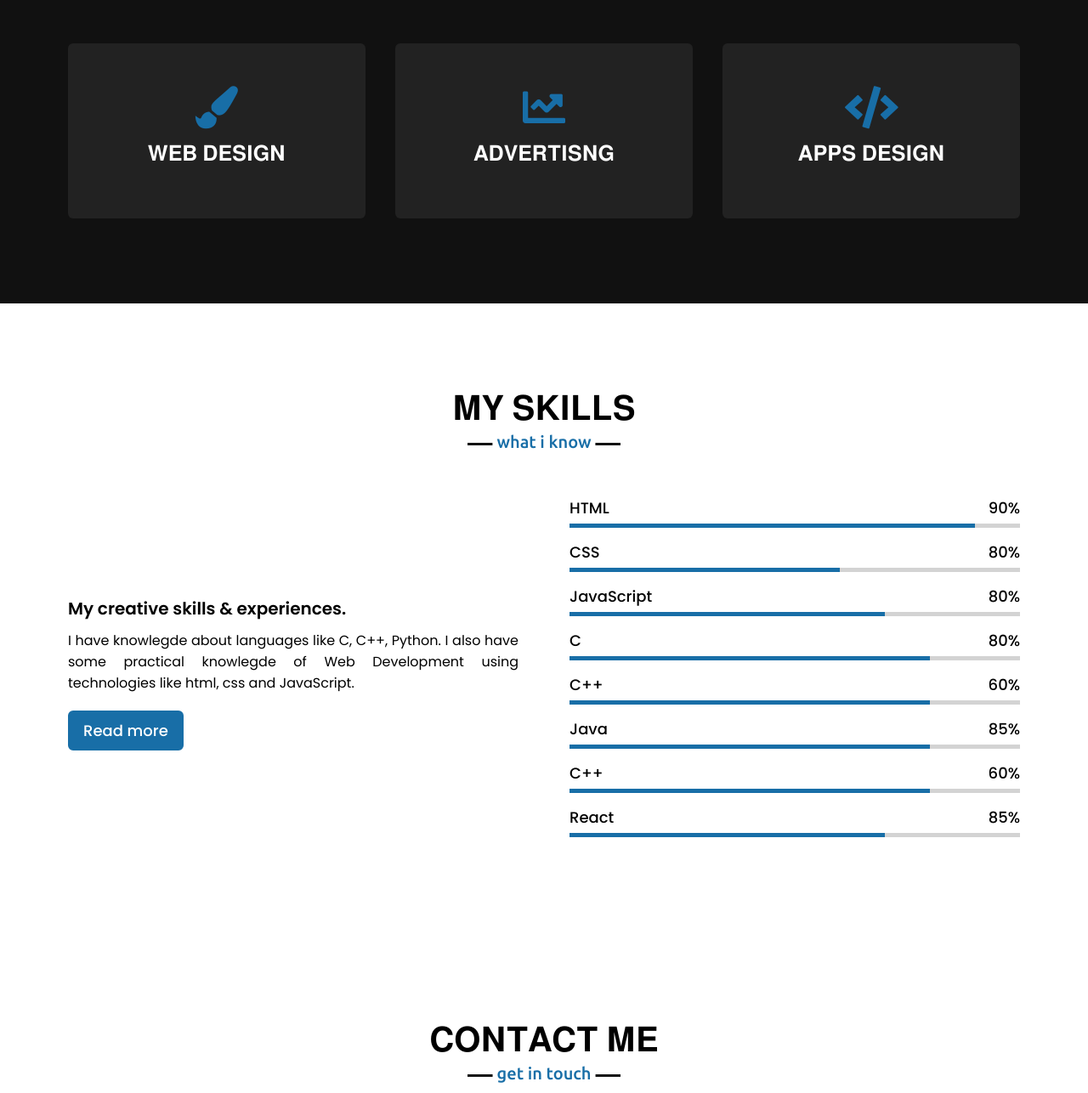
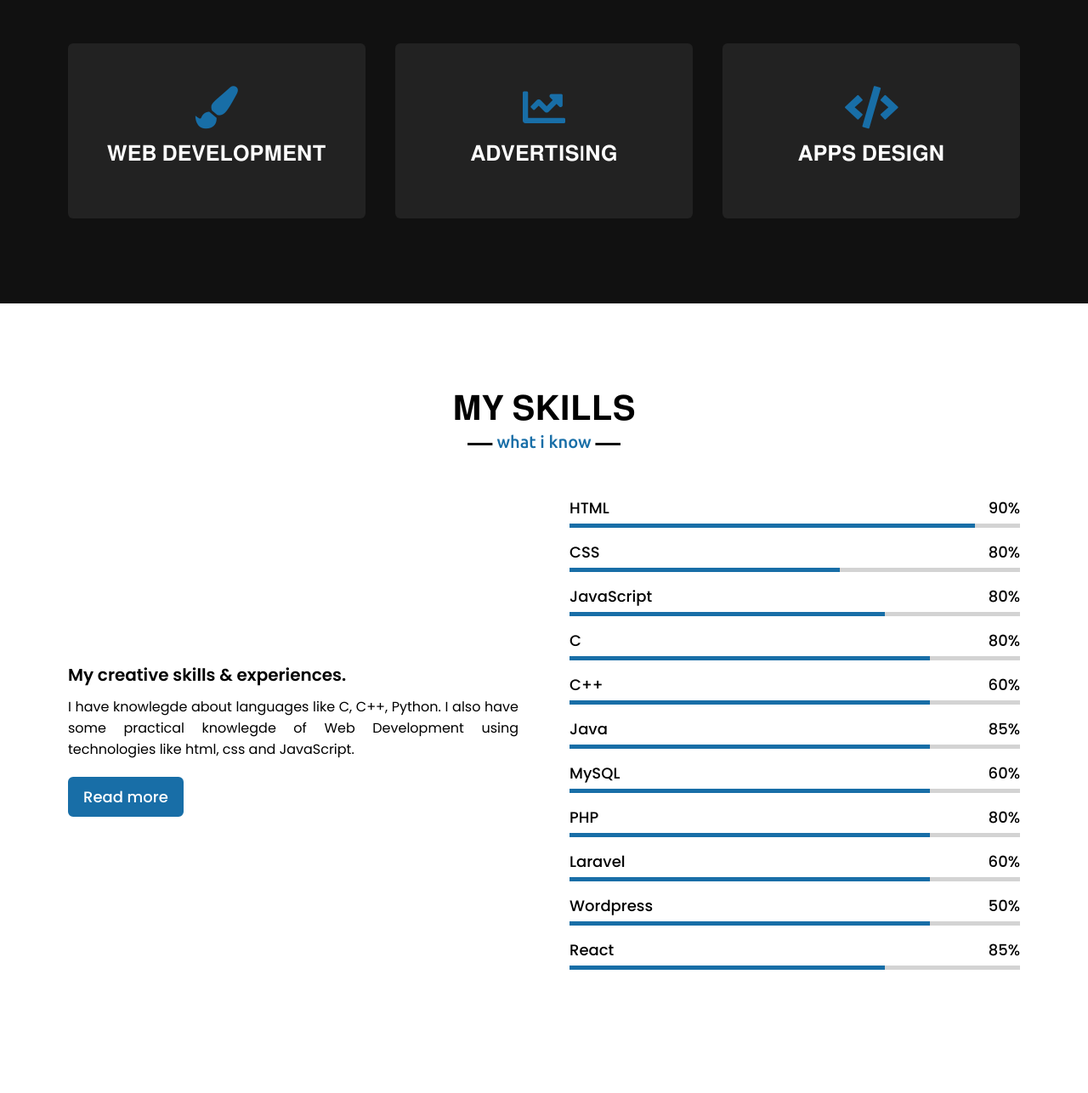
Before and after one commit to Vikash-13/Portfolio, a plain HTML site: page index.html in a window 1280 px wide. Shown: the part 1710-2996 px from the top of the page at 85% size. Drawn offline with nearby package versions, Linux system fonts and the light colour scheme.

Commit message:
Update index.html

```diff
--- a/index.html
+++ b/index.html
@@ -72,13 +72,13 @@
                 <div class="card">
                     <div class="box">
                         <i class="fas fa-paint-brush"></i>
-                        <div class="text">𝐖𝐄𝐁 𝐃𝐄𝐒𝐈𝐆𝐍</div>
+                        <div class="text">𝐖𝐄𝐁 𝐃𝐄𝐕𝐄𝐋𝐎𝐏𝐌𝐄𝐍𝐓</div>
                     </div>
                 </div>
                 <div class="card">
                     <div class="box">
                         <i class="fas fa-chart-line"></i>
-                        <div class="text">𝐀𝐃𝐕𝐄𝐑𝐓𝐈𝐒𝐍𝐆</div>
+                        <div class="text">𝐀𝐃𝐕𝐄𝐑𝐓𝐈𝐒I𝐍𝐆</div>
                     </div>
                 </div>
                 <div class="card">
@@ -147,8 +147,29 @@
                     </div>
                     <div class="bars">
                         <div class="info">
-                            <span>C++</span>
+                            <span>MySQL</span>
                             <span>60%</span>
+                        </div>
+                        <div class="line php"></div>
+                    </div>
+                     <div class="bars">
+                        <div class="info">
+                            <span>PHP</span>
+                            <span>80%</span>
+                        </div>
+                        <div class="line php"></div>
+                    </div>
+                     <div class="bars">
+                        <div class="info">
+                            <span>Laravel</span>
+                            <span>60%</span>
+                        </div>
+                        <div class="line php"></div>
+                    </div>
+                     <div class="bars">
+                        <div class="info">
+                            <span>Wordpress</span>
+                            <span>50%</span>
                         </div>
                         <div class="line php"></div>
                     </div>
```
